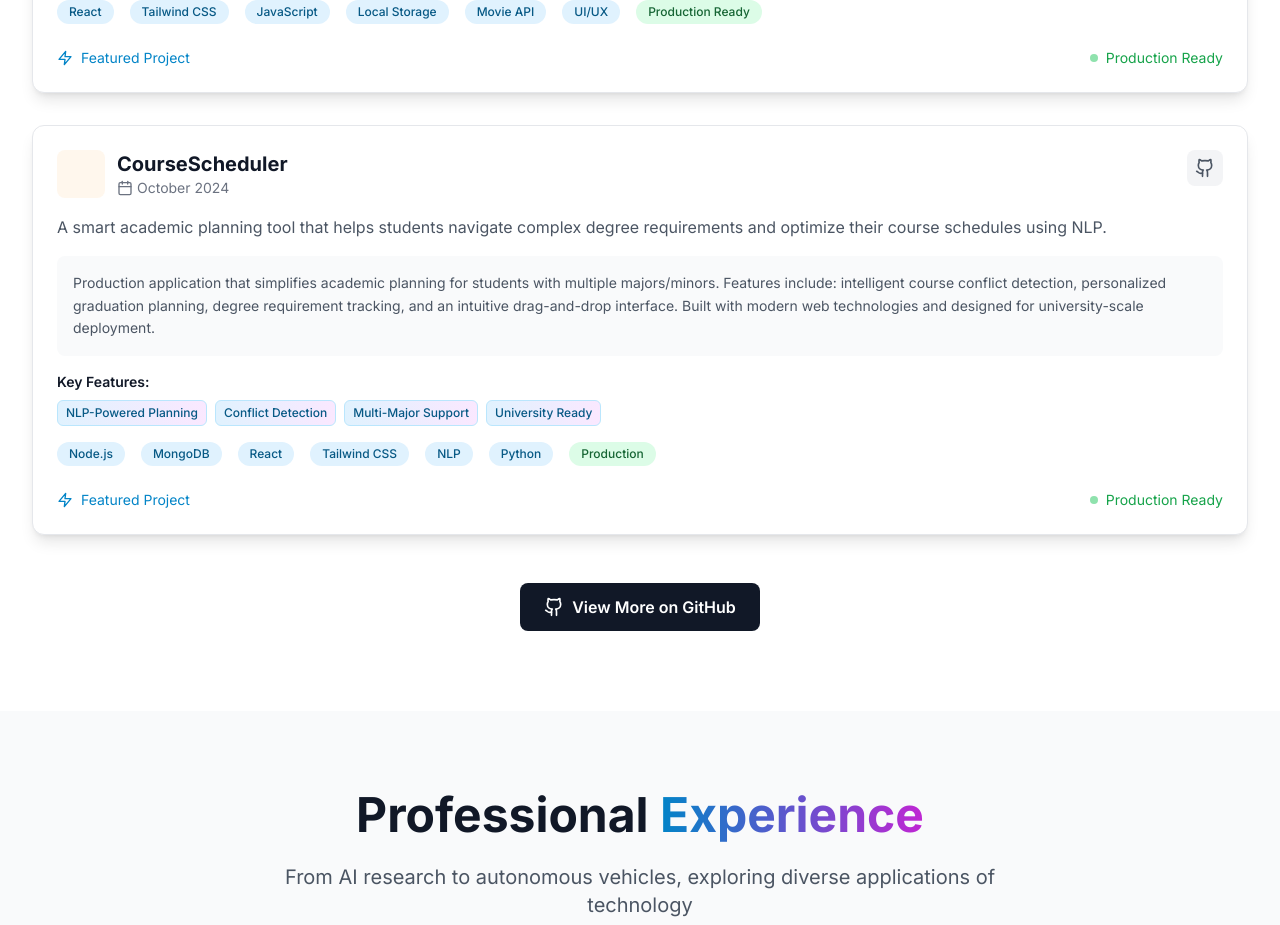
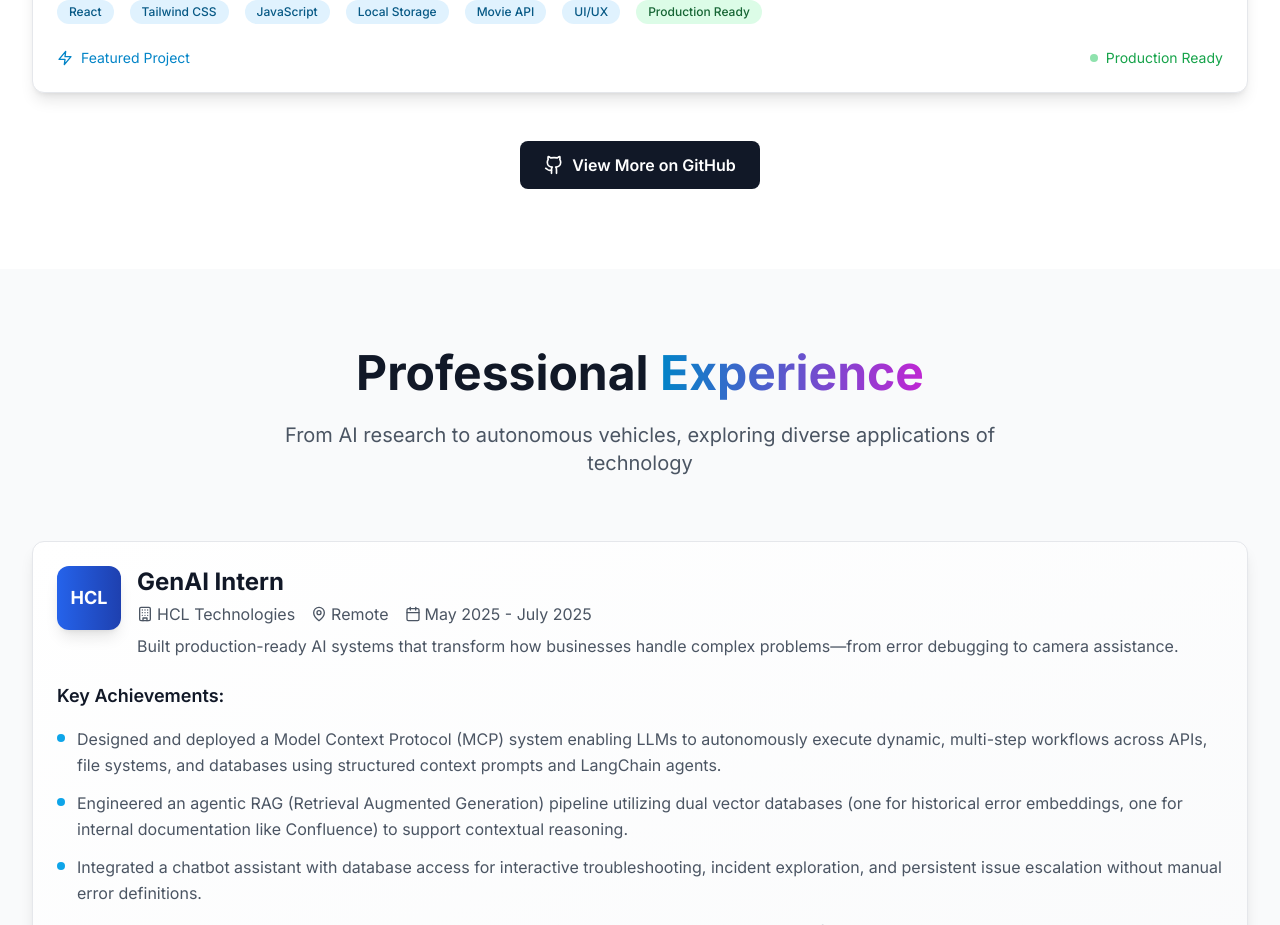
Before and after one commit to Siddhanta22/siddhantamohanty.github.io, a React (Create React App) app: page / in a window 1280 px wide. Shown: the part 3340-4265 px from the top of the page. Built offline with nearby package versions, Linux system fonts and the light colour scheme.

Commit message:
Remove CourseScheduler project from portfolio

```diff
--- a/src/components/Projects.js
+++ b/src/components/Projects.js
@@ -58,22 +58,7 @@ const Projects = () => {
       production: true,
       highlights: ["Cinematic UI Design", "Swipe Gestures", "Personalized Recommendations", "Production Deployed"]
     },
-    {
-      id: 4,
-      title: "CourseScheduler",
-      description: "A smart academic planning tool that helps students navigate complex degree requirements and optimize their course schedules using NLP.",
-      longDescription: "Production application that simplifies academic planning for students with multiple majors/minors. Features include: intelligent course conflict detection, personalized graduation planning, degree requirement tracking, and an intuitive drag-and-drop interface. Built with modern web technologies and designed for university-scale deployment.",
-      technologies: ["Node.js", "MongoDB", "React", "Tailwind CSS", "NLP", "Python", "Production"],
-      icon: Calendar,
-      color: "from-orange-500 to-yellow-600",
-      bgColor: "bg-orange-50 dark:bg-orange-900/20",
-      date: "October 2024",
-      github: "https://github.com/siddhantamohanty/course-scheduler",
-      live: null,
-      featured: true,
-      production: true,
-      highlights: ["NLP-Powered Planning", "Conflict Detection", "Multi-Major Support", "University Ready"]
-    }
+
   ];
 
   const containerVariants = {
```
